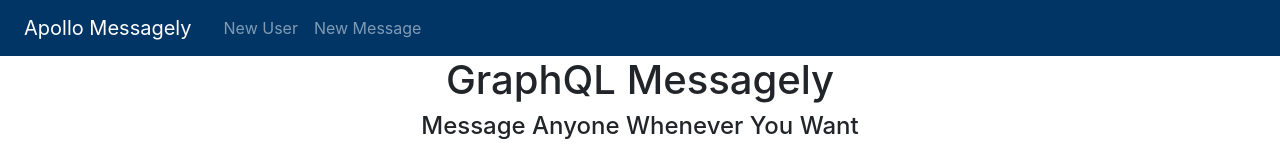
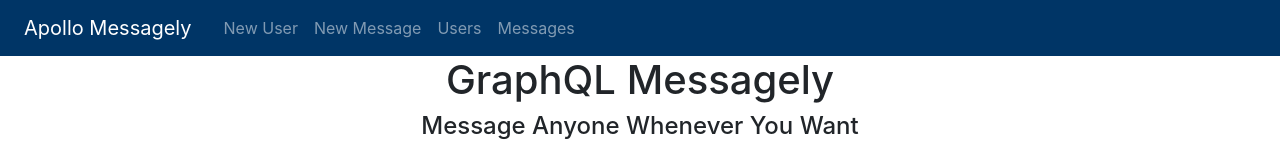
Before and after one commit to itschibits/graphql-messaging, a React (Create React App) app: page / in a window 1280 px wide. Shown: the top 147 px of the page. Built offline with nearby package versions, Linux system fonts and the light colour scheme.

Commit message:
added two buttons to navbar for all users and all messages

```diff
--- a/src/Navbar.tsx
+++ b/src/Navbar.tsx
@@ -18,6 +18,8 @@
                     <NavLink exact to="/" className="nav-link navbar-brand">Apollo Messagely</NavLink>
                     <NavLink exact to="/users/new" className="nav-link">New User</NavLink>
                     <NavLink exact to="/messages/new" className="nav-link">New Message</NavLink>
+                    <NavLink exact to="/users" className="nav-link">Users</NavLink>
+                    <NavLink exact to="/messages" className="nav-link">Messages</NavLink>
                 </Nav>
             </Navbar>
         </div >)
```
